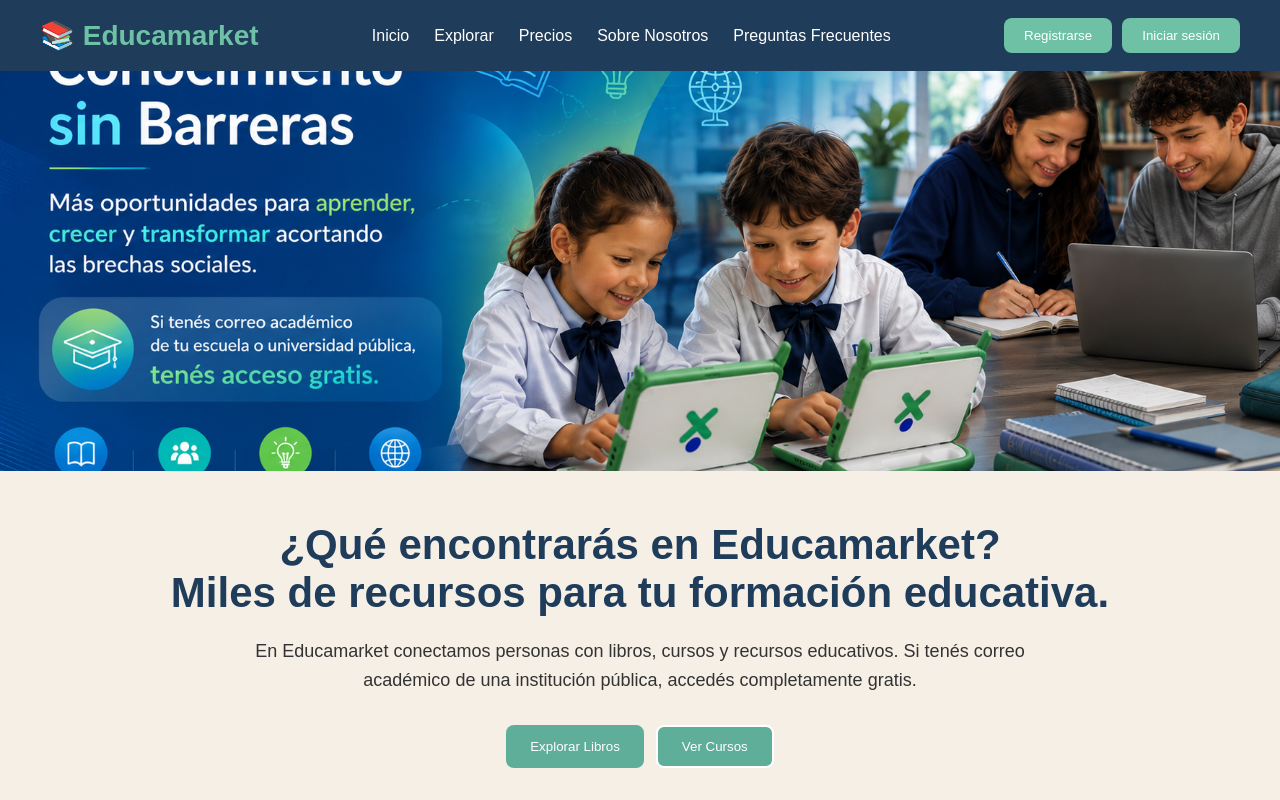
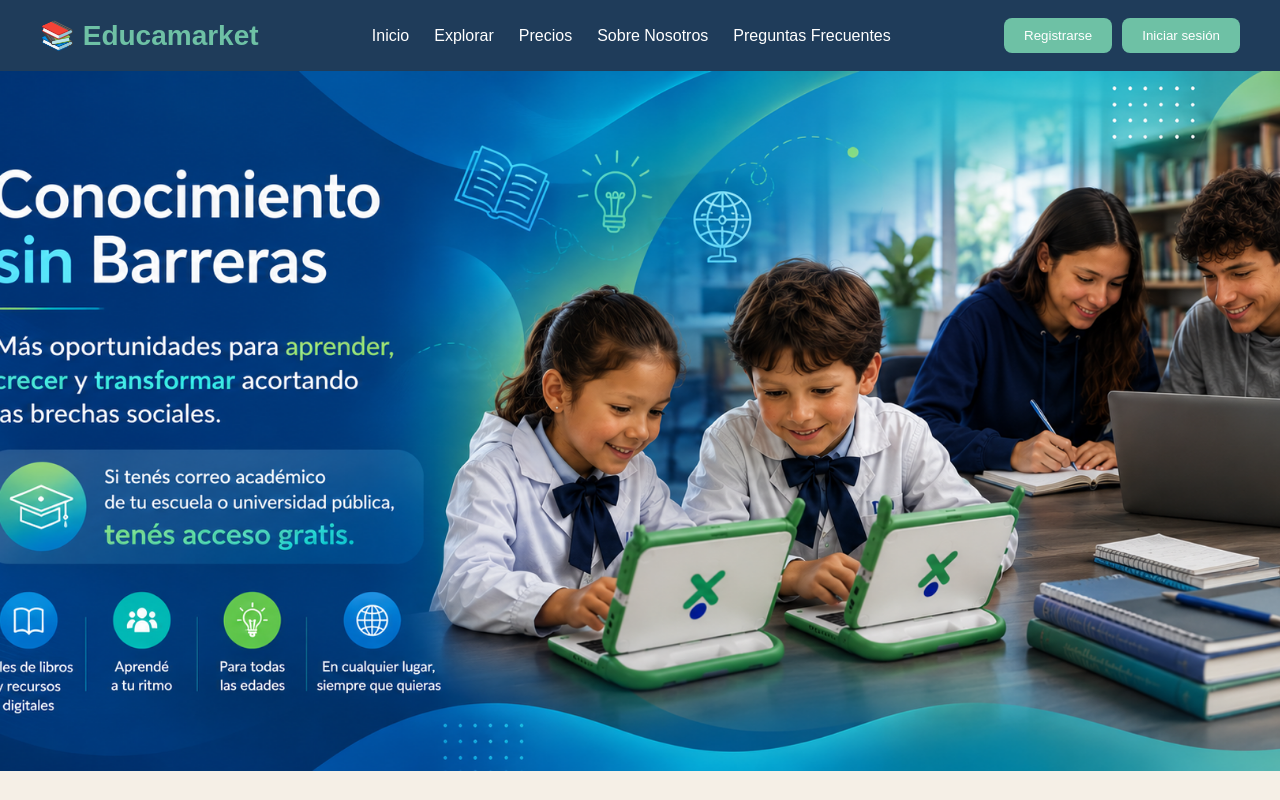
Before and after one commit to Nadine1117/proyectofinal, a React app in the folder frontend/: page / in a window 1280 px wide. Shown: the top 800 px of the page. Built offline with nearby package versions, Linux system fonts and the light colour scheme; no server answers; the HTML template or start-up script is replaced by a standard one.

Commit message:
cambio de tamaño de banner

```diff
--- a/frontend/src/App.css
+++ b/frontend/src/App.css
@@ -37,10 +37,9 @@ body {
   cursor: pointer;
 }
 .hero {
-  height: 750px;
-
-  background-size: contain;
-  background-position: center top;
+  height: 700px;
+  background-size: cover;
+  background-position: top;
   background-repeat: no-repeat;
 
   display: flex;
@@ -73,12 +72,6 @@ section {
 section h2 {
   color: #23395d;
   margin-bottom: 20px;
-}
-.hero {
-  height: 400px;
-  background-size: cover;
-  background-position: center;
-  background-repeat: no-repeat;
 }
 
 .hero-info {
--- a/frontend/src/App.jsx
+++ b/frontend/src/App.jsx
@@ -10,7 +10,7 @@ import Explore from "./pages/Explore";
 import Pricing from "./pages/Pricing";
 import About from "./pages/About";
 import Faq from "./pages/Faq";
-import "./app.css";
+import "./App.css";
 import Libros from "./pages/Libros";
 
 function App() {
```
